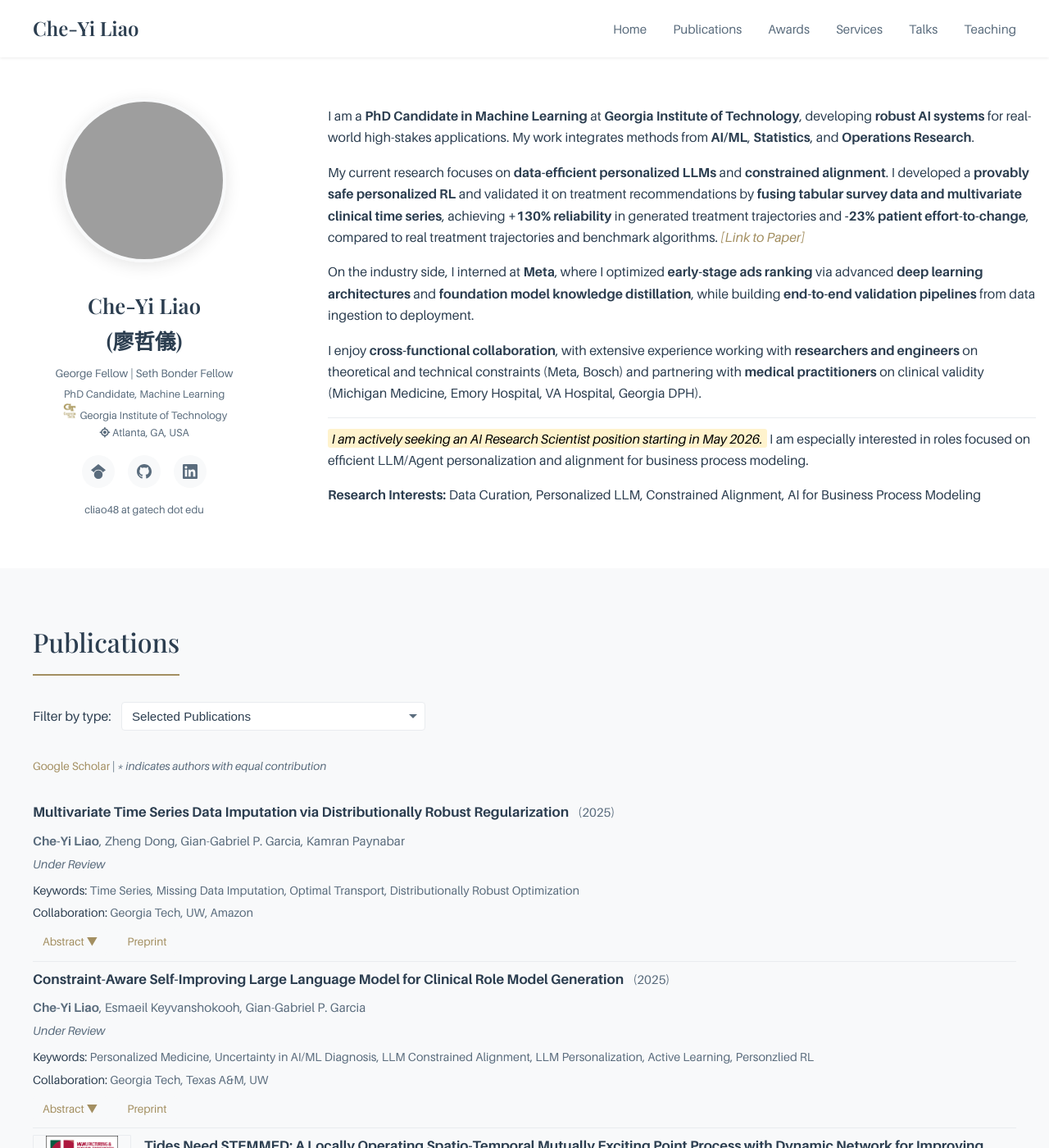
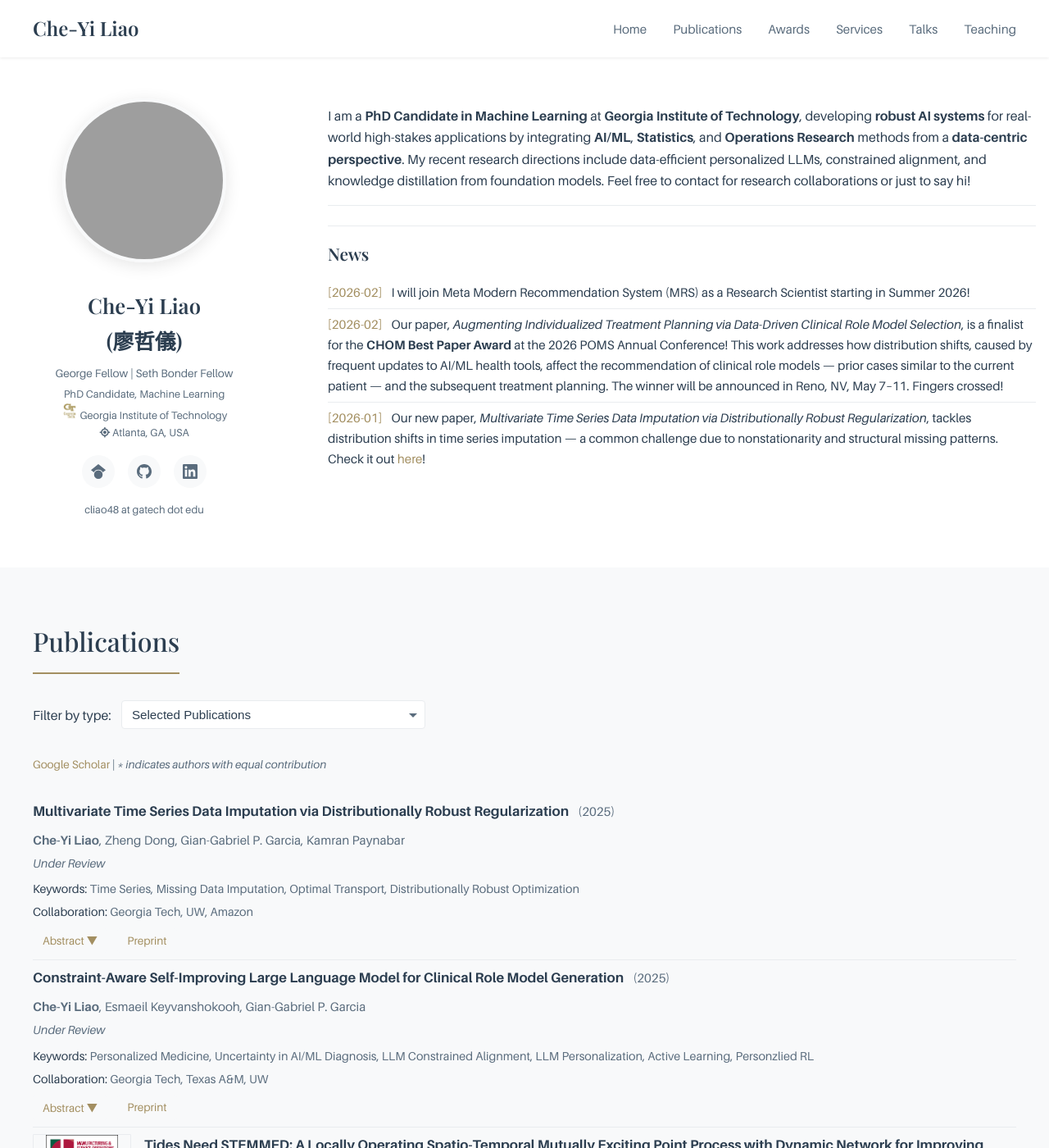
Before and after one commit to CheYiLiao/CheYiLiao.github.io, a Jekyll site: the page built from index.html, in a window 1280 px wide and 1400 px high. Shown: the whole window at 82% size. Built offline with Jekyll 4.4.1, drawn with Linux system fonts in a browser that asks for light colours; some of the changed text lies outside the part shown; grey boxes are pictures that could not be loaded.

Commit message:
update homepage

```diff
--- a/_data/about.yml
+++ b/_data/about.yml
@@ -1,30 +1,30 @@
 # Your bio/about content (supports Markdown)
 content: |
   I am a **PhD Candidate in Machine Learning** at **Georgia Institute of Technology**,
-  developing **robust AI systems** for real-world high-stakes applications. My work integrates
-  methods from **AI/ML**, **Statistics**, and **Operations Research**.
+  developing **robust AI systems** for real-world high-stakes applications by integrating
+  **AI/ML**, **Statistics**, and **Operations Research** methods from a **data-centric perspective**.
+  My recent research directions include data-efficient personalized LLMs, constrained alignment,
+  and knowledge distillation from foundation models. Feel free to contact for research collaborations or just to say hi!
 
-  My current research focuses on **data-efficient personalized LLMs** and **constrained alignment**.
-  I developed a **provably safe personalized RL** and validated it on treatment recommendations
-  by **fusing tabular survey data and multivariate clinical time series**, achieving **+130%
-  reliability** in generated treatment trajectories and **-23% patient effort-to-change**,
-  compared to real treatment trajectories and benchmark algorithms.
-  [*[Link to Paper]*](https://papers.ssrn.com/sol3/papers.cfm?abstract_id=5642250)
-
-  On the industry side, I interned at **Meta**, where I optimized **early-stage ads ranking** via advanced
-  **deep learning architectures** and **foundation model knowledge distillation**, while building **end-to-end
-  validation pipelines** from data ingestion to deployment.
-
-  I enjoy **cross-functional collaboration**, with extensive experience working with
-  **researchers and engineers**
-  on theoretical and technical constraints (Meta, Bosch) and partnering with **medical practitioners**
-  on
-  clinical validity (Michigan Medicine, Emory Hospital, VA Hospital, Georgia DPH).
 
   <hr class="bio-separator">
 
-  *<mark>I am actively seeking an AI Research Scientist position starting in May 2026.</mark>*
-  I am especially interested in roles focused on efficient LLM/Agent personalization and alignment for
-  business process modeling.
-
-  **Research Interests:** Data Curation, Personalized LLM, Constrained Alignment, AI for Business Process Modeling
+# News items (newest first)
+# Each item has: date (YYYY-MM format), content (supports Markdown)
+news:
+  - date: "2026-02"
+    content:
+      I will join Meta Modern Recommendation System (MRS) as a Research Scientist starting in Summer 2026!
+  - date: "2026-02"
+    content:
+      Our paper, *Augmenting Individualized Treatment Planning via Data-Driven Clinical Role Model Selection*,
+      is a finalist for the **CHOM Best Paper Award** at the 2026 POMS Annual Conference!
+      This work addresses how distribution shifts, caused by frequent updates to AI/ML health tools,
+      affect the recommendation of clinical role models — prior cases similar
+      to the current patient — and the subsequent treatment planning.
+      The winner will be announced in Reno, NV, May 7–11. Fingers crossed!
+  - date: "2026-01"
+    content:
+      Our new paper, *Multivariate Time Series Data Imputation via Distributionally Robust Regularization*,
+      tackles distribution shifts in time series imputation — a common challenge due to nonstationarity and
+      structural missing patterns. Check it out [here](https://arxiv.org/abs/2602.00844)!
--- a/_data/awards.yml
+++ b/_data/awards.yml
@@ -6,12 +6,12 @@
 #   - comment: Optional additional note (shown as a bullet point below)
 
 - title: |
-    **CHOM Best Paper** (Finalist), Production and Operations Management (POMS) Conference
+    **CHOM Best Paper Award** (Finalist), 2026 POMS Annual Conference
   year: 2026
   type: paper
   comment: |
     Awarded to an early version of *Augmenting Individualized Treatment Planning via Data-Driven Clinical Role Model Selection*;
-    winner to be announced at POMS 2026, Reno, NV, May 7–11.
+    winner to be announced at 2026 POMS Annual Conference, Reno, NV, May 7–11.
 - title: |
     **George Family Fellowship** for *Research Excellence in Healthcare System*, Georgia Tech
   year: 2025
--- a/_data/publications.yml
+++ b/_data/publications.yml
@@ -103,7 +103,7 @@
     Data-Driven Distributionally Robust Optimization, "Active Learning"]
   colab: ["Georgia Tech", "Texas A&M", "UW", "Emory University"]
   award:
-    - Finalist (winner to be announced) of 2026 Colledge of Healthcare Operations Management (CHOM) Best Paper Award at POMS 2026
+    - Finalist (winner to be announced) of 2026 College of Healthcare Operations Management (CHOM) Best Paper Award at POMS 2026
     - Finalist of 2023 Lee B. Lusted Student Prize Competition (QMTD Track) at SMDM Annual Meeting
   category: [aiml,haom]
 
--- a/_includes/about.html
+++ b/_includes/about.html
@@ -54,6 +54,20 @@
 
         <div class="bio">
             {{ site.data.about.content | markdownify }}
+
+            {% if site.data.about.news and site.data.about.news.size > 0 %}
+            <div class="news-section">
+                <h3>News</h3>
+                <ul class="news-list">
+                    {% for item in site.data.about.news %}
+                    <li>
+                        <span class="news-date">[{{ item.date }}]</span>
+                        {{ item.content | markdownify | remove: '<p>' | remove: '</p>' }}
+                    </li>
+                    {% endfor %}
+                </ul>
+            </div>
+            {% endif %}
         </div>
     </div>
 </section>
--- a/assets/css/style.css
+++ b/assets/css/style.css
@@ -278,6 +278,44 @@ nav {
     border: none;
     border-top: 1px solid var(--border-color);
     margin: 0.75rem 0;
+}
+
+/* News Section */
+.news-section {
+    margin-top: 1.5rem;
+    padding-top: 1rem;
+    border-top: 1px solid var(--border-color);
+}
+
+.news-section h3 {
+    font-family: 'Playfair Display', serif;
+    font-size: 1.3rem;
+    font-weight: 600;
+    color: var(--text-dark);
+    margin-bottom: 0.75rem;
+}
+
+.news-list {
+    list-style: none;
+    padding: 0;
+    margin: 0;
+}
+
+.news-list li {
+    padding: 0.4rem 0;
+    font-size: 0.95rem;
+    color: var(--text-dark);
+    border-bottom: 1px solid var(--border-color);
+}
+
+.news-list li:last-child {
+    border-bottom: none;
+}
+
+.news-date {
+    color: var(--primary-color);
+    font-weight: 500;
+    margin-right: 0.5rem;
 }
 
 /* Sections */
```
